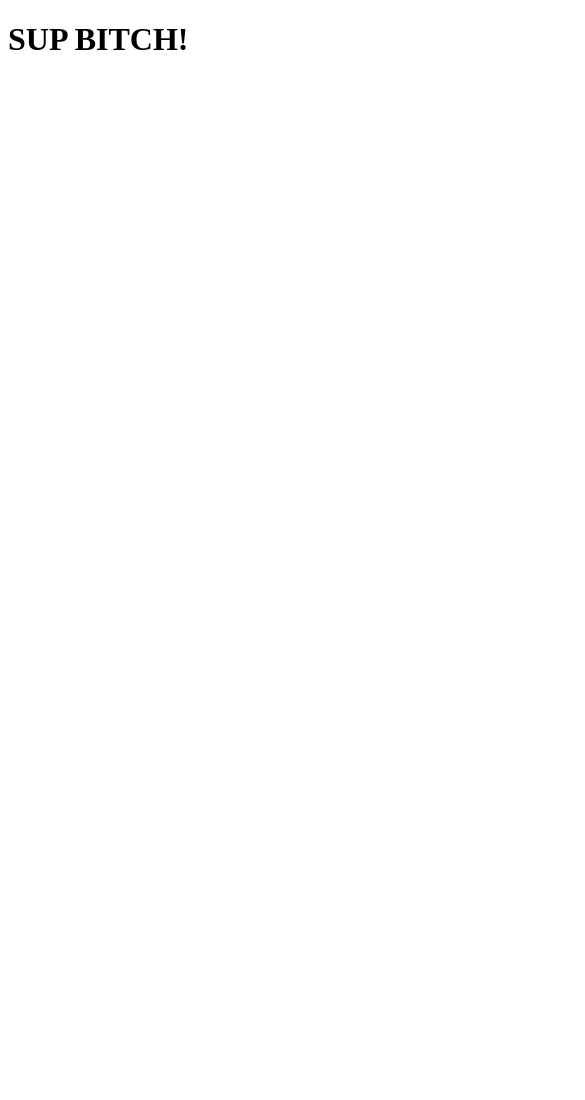
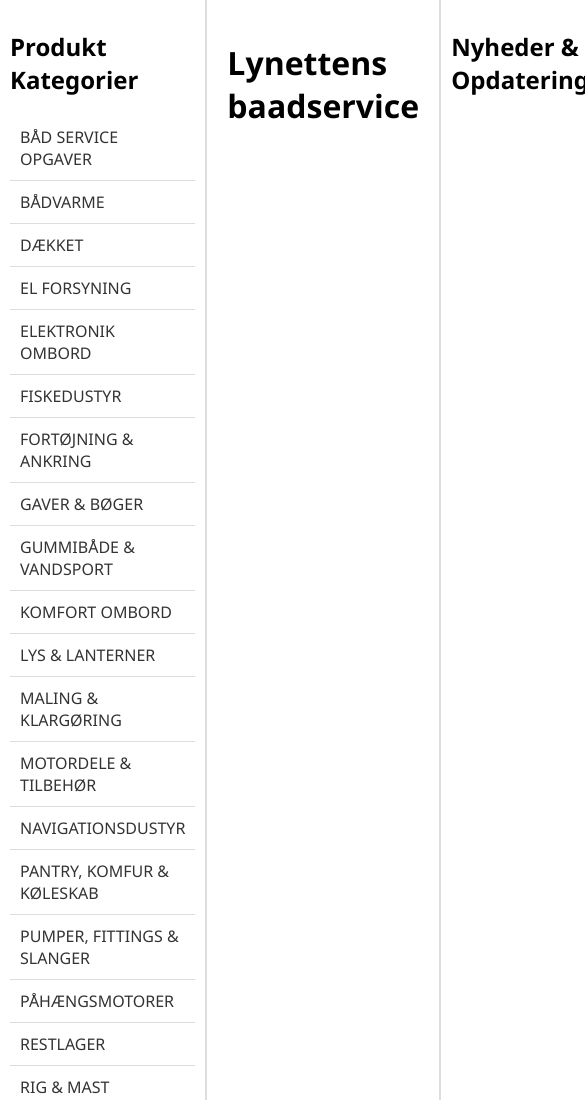
Before and after one commit to emsc0001/lynetten-frontend, a plain HTML site: page index.html in a window 390 px wide. Shown: the top 1100 px of the page, 585 px wide, since content can reach past the window. Before the commit the page ends 844 px from the top, so only its background shows below. Drawn offline with Linux system fonts and the light colour scheme.

Commit message:
html & css

```diff
--- a/index.html
+++ b/index.html
@@ -1,15 +1,64 @@
 <!DOCTYPE html>
 <html lang="en">
 <head>
-    <meta charset="UTF-8">
-    <meta name="viewport" content="width=device-width, initial-scale=1.0">
-    <title>Lynettens baadservice</title>
-    <link rel="stylesheet" href="style.css">
+<meta charset="UTF-8">
+<meta name="viewport" content="width=device-width, initial-scale=1.0">
+<title>Marine ProShop Inspired Layout</title>
+<link rel="stylesheet" href="styles.css">
 </head>
 <body>
+<div class="container">
+    <aside class="sidebar" id="left-sidebar">
+        <!-- Sidebar content goes here -->
+        <h2>Produkt Kategorier</h2>
+        <ul class="category-list">
+        <li class="nav-item"><a href="#">BÅD SERVICE OPGAVER</a></li>
+        <li class="nav-item"><a href="#">BÅDVARME</a></li>
+        <li class="nav-item"><a href="#">DÆKKET</a></li>
+        <li class="nav-item"><a href="#">EL FORSYNING</a></li>
+        <li class="nav-item"><a href="#">ELEKTRONIK OMBORD</a></li>
+        <li class="nav-item"><a href="#">FISKEDUSTYR</a></li>
+        <li class="nav-item"><a href="#">FORTØJNING & ANKRING</a></li>
+        <li class="nav-item"><a href="#">GAVER & BØGER</a></li>
+        <li class="nav-item"><a href="#">GUMMIBÅDE & VANDSPORT</a></li>
+        <li class="nav-item"><a href="#">KOMFORT OMBORD</a></li>
+        <li class="nav-item"><a href="#">LYS & LANTERNER</a></li>
+        <li class="nav-item"><a href="#">MALING & KLARGØRING</a></li>
+        <li class="nav-item"><a href="#">MOTORDELE & TILBEHØR</a></li>
+        <li class="nav-item"><a href="#">NAVIGATIONSDUSTYR</a></li>
+        <li class="nav-item"><a href="#">PANTRY, KOMFUR & KØLESKAB</a></li>
+        <li class="nav-item"><a href="#">PUMPER, FITTINGS & SLANGER</a></li>
+        <li class="nav-item"><a href="#">PÅHÆNGSMOTORER</a></li>
+        <li class="nav-item"><a href="#">RESTLAGER</a></li>
+        <li class="nav-item"><a href="#">RIG & MAST</a></li>
+        <li class="nav-item"><a href="#">RODEKASSEN</a></li>
+        <li class="nav-item"><a href="#">SEJLETØJ</a></li>
+        <li class="nav-item"><a href="#">SIKKERHEDSDUSTYR</a></li>
+        <li class="nav-item"><a href="#">SKRUER, BOLTE & BESLAG</a></li>
+        <li class="nav-item"><a href="#">SOL- & VIND ENERGI</a></li>
+        <li class="nav-item"><a href="#">STYRING & TILBEHØR</a></li>
+        <li class="nav-item"><a href="#">TOILET</a></li>
+        <li class="nav-item"><a href="#">TOVVÆRK</a></li>
+        <li class="nav-item"><a href="#">TRAILER TILBEHØR</a></li>
+        <li class="nav-item"><a href="#">TVÆRSIKRING AF BÅDE</a></li>
+        <li class="nav-item"><a href="#">ZINKANODER</a></li>
+        </ul>
+    </aside>
 
-    <h1 id="myHeading">SUP BITCH!</h1>
+    <main class="main-content">
+        <!-- Main content goes here -->
+        <h1>Lynettens baadservice</h1>
+        <!-- Product grid or other content -->
+        <div class="product-grid">
+            <!-- Individual product items -->
+        </div>
+    </main>
 
-    <script src="app.js"></script>
+    <aside class="sidebar" id="right-sidebar">
+        <!-- Right sidebar content -->
+        <h2>Nyheder & Opdateringer</h2>
+        <!-- News items or widgets -->
+    </aside>
+</div>
 </body>
 </html>
--- /dev/null
+++ b/styles.css
@@ -0,0 +1,78 @@
+body, html {
+    margin: 0;
+    padding: 0;
+    font-family: 'Segoe UI', Tahoma, Geneva, Verdana, sans-serif;
+    background-color: #f4f4f4;
+}
+
+.container {
+    display: flex;
+    max-width: 1200px;
+    margin: auto;
+}
+
+.sidebar {
+    background-color: #fff;
+    padding: 20px;
+    width: 20%; /* Adjust the width as per your layout */
+}
+
+#left-sidebar {
+    border-right: 2px solid #dddddd;
+}
+
+#right-sidebar {
+    border-left: 2px solid #dddddd;
+}
+
+.main-content {
+    width: 60%; /* Adjust the width as per your layout */
+    padding: 20px;
+    background-color: #fff;
+}
+
+.category-list {
+    list-style: none;
+    padding: 0;
+}
+
+.category-list li a {
+    text-decoration: none;
+    color: #333;
+    display: block;
+    padding: 10px;
+    border-bottom: 1px solid #dddddd;
+}
+
+.category-list li a:hover {
+    background-color: #f9f9f9;
+}
+
+.product-grid {
+    display: flex;
+    flex-wrap: wrap;
+    gap: 10px;
+}
+
+/* Add more styles for your product items, header, footer, etc. */
+
+/* Responsive styles */
+@media (max-width: 768px) {
+    .sidebar {
+        width: 25%;
+    }
+
+    .main-content {
+        width: 75%;
+    }
+}
+
+@media (max-width: 480px) {
+    .sidebar, .main-content {
+        width: 100%;
+    }
+
+    .sidebar {
+        padding: 10px;
+    }
+}
```
Also changed, not shown: style.css (deleted).
